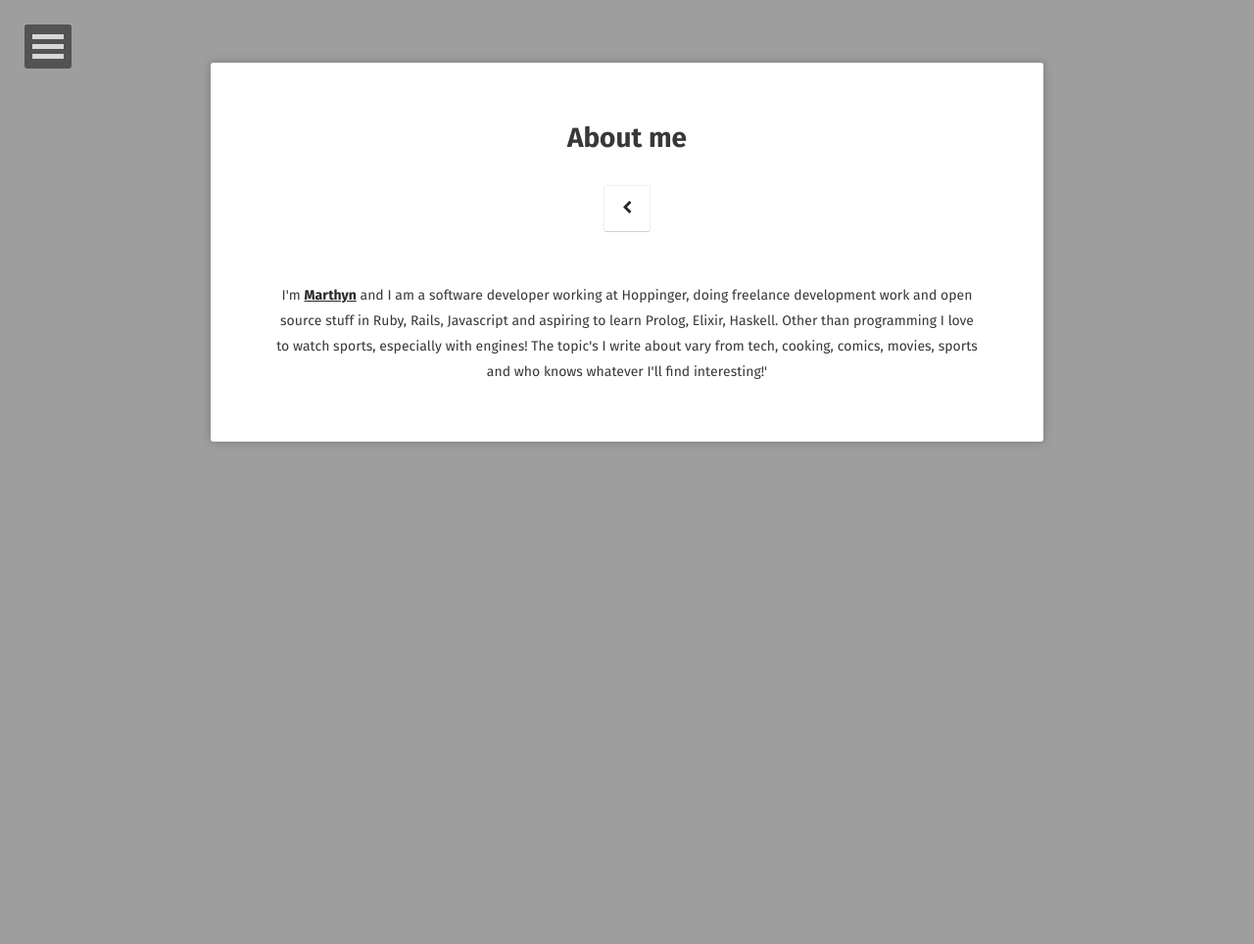
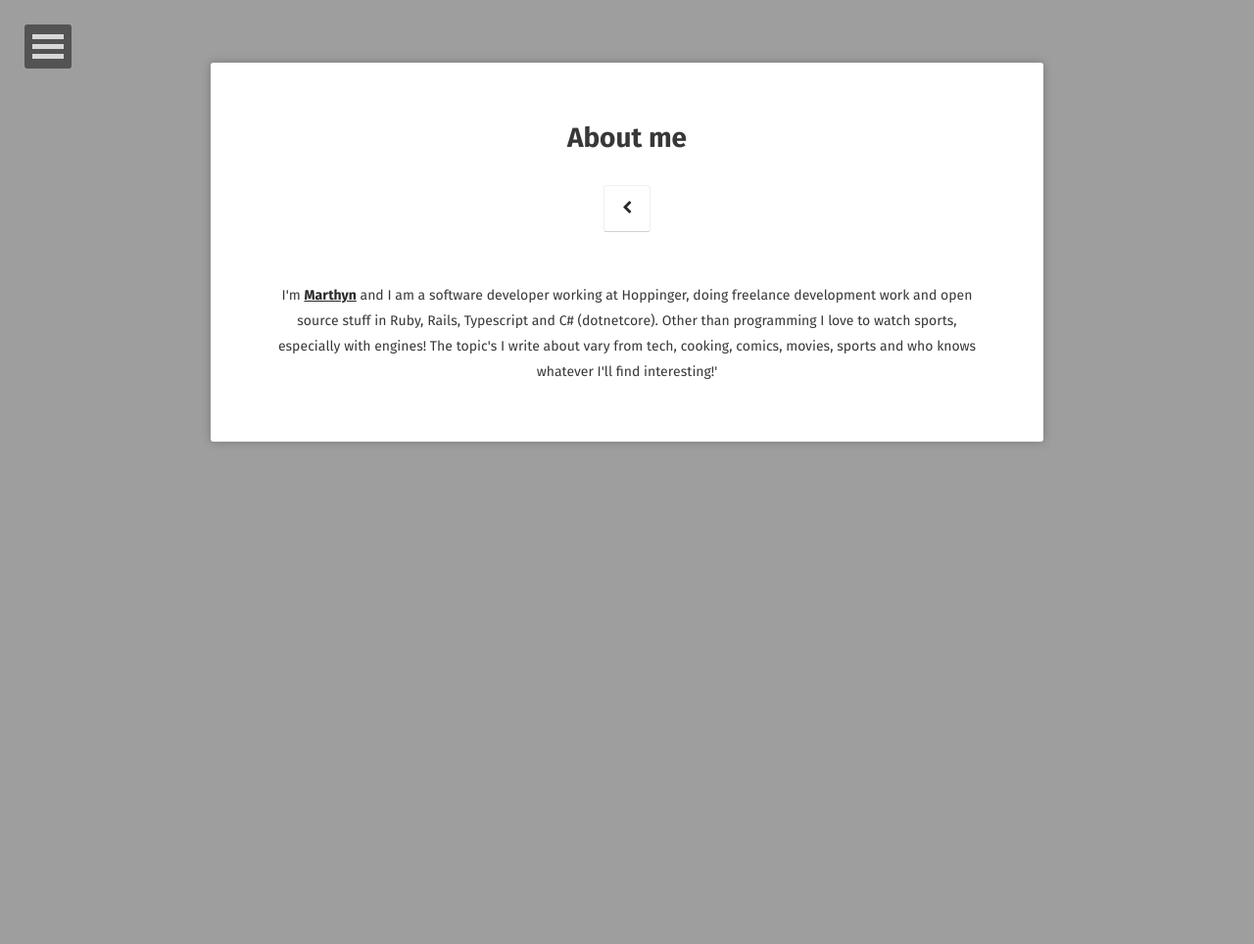
Before and after one commit to Marthyn/marthyn.github.io, a Jekyll site: the page built from about/index.md, in a window 1280 px wide. Shown: the whole page at 98% size. Built offline with Jekyll 4.4.1, drawn with Linux system fonts in a browser that asks for light colours; some web fonts are replaced.

Commit message:
Fix typo

```diff
--- a/about/index.md
+++ b/about/index.md
@@ -8,8 +8,7 @@ comments: false
 
 <center>
   I'm <a href="http://github.com/marthyn"><b>Marthyn</b></a> and I am a software developer working at Hoppinger,
-    doing freelance development work and open source stuff in Ruby, Rails, Javascript
-    and aspiring to learn Prolog, Elixir, Haskell. Other than programming I love to watch sports,
+    doing freelance development work and open source stuff in Ruby, Rails, Typescript and C# (dotnetcore). Other than programming I love to watch sports,
     especially with engines! The topic's I write about vary from tech, cooking, comics, movies,
     sports and who knows whatever I'll find interesting!'
 </center>
```
Also changed, not shown: _posts/2018-05-31-smallxamples.md (+1 -1 lines).
